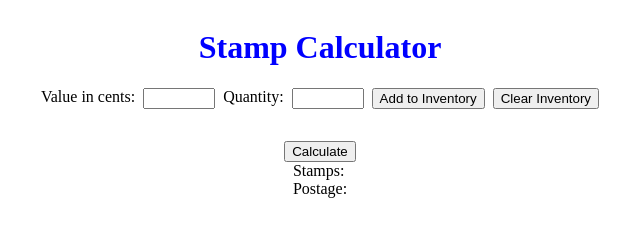
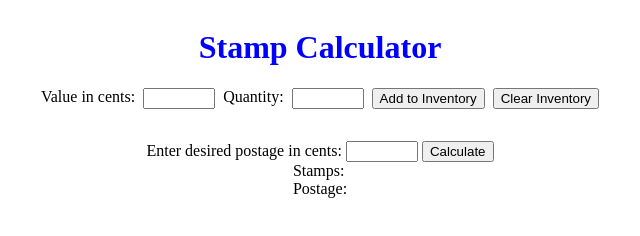
Before and after one commit to jagLas/stamp-calculator, a website with bundled scripts: page public/index.html in a window 1280 px wide. Shown: the whole page, without its empty margins (320-960 px from the left). Built offline with nearby package versions, Linux system fonts and the light colour scheme.

Commit message:
added button for postage

```diff
--- a/public/index.html
+++ b/public/index.html
@@ -28,7 +28,9 @@
     <div id="inventory" class="inventory">
 
     </div>
-    <div>
+    <div id>
+        <label for="postage">Enter desired postage in cents:</label>
+        <input class="big" type="number" name="postage">
         <button id="calculate">Calculate</button>
     </div>
     <div id="result">
```
